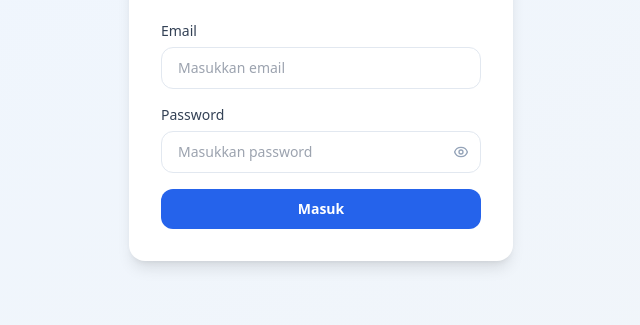
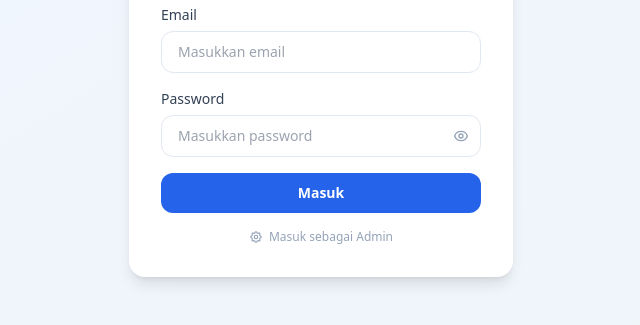
Before and after one commit to netizenit927/cadangan, a plain HTML site: page index.html in a window 1280 px wide. Shown: the part 345-670 px from the top of the page, without its empty margins (319-959 px from the left). Drawn offline with nearby package versions, Linux system fonts and the light colour scheme.

Commit message:
feat: add admin login link on user login page

```diff
--- a/index.html
+++ b/index.html
@@ -87,6 +87,17 @@
         </svg>
       </button>
     </form>
+
+    <div class="mt-4 text-center">
+      <a href="/admin.html"
+         class="text-xs text-slate-400 hover:text-slate-600 transition flex items-center justify-center gap-1.5">
+        <svg class="w-3.5 h-3.5" fill="none" stroke="currentColor" viewBox="0 0 24 24">
+          <path stroke-linecap="round" stroke-linejoin="round" stroke-width="2" d="M10.325 4.317c.426-1.756 2.924-1.756 3.35 0a1.724 1.724 0 002.573 1.066c1.543-.94 3.31.826 2.37 2.37a1.724 1.724 0 001.065 2.572c1.756.426 1.756 2.924 0 3.35a1.724 1.724 0 00-1.066 2.573c.94 1.543-.826 3.31-2.37 2.37a1.724 1.724 0 00-2.572 1.065c-.426 1.756-2.924 1.756-3.35 0a1.724 1.724 0 00-2.573-1.066c-1.543.94-3.31-.826-2.37-2.37a1.724 1.724 0 00-1.065-2.572c-1.756-.426-1.756-2.924 0-3.35a1.724 1.724 0 001.066-2.573c-.94-1.543.826-3.31 2.37-2.37.996.608 2.296.07 2.572-1.065z"/>
+          <path stroke-linecap="round" stroke-linejoin="round" stroke-width="2" d="M15 12a3 3 0 11-6 0 3 3 0 016 0z"/>
+        </svg>
+        Masuk sebagai Admin
+      </a>
+    </div>
   </div>
 </div>
 
```
